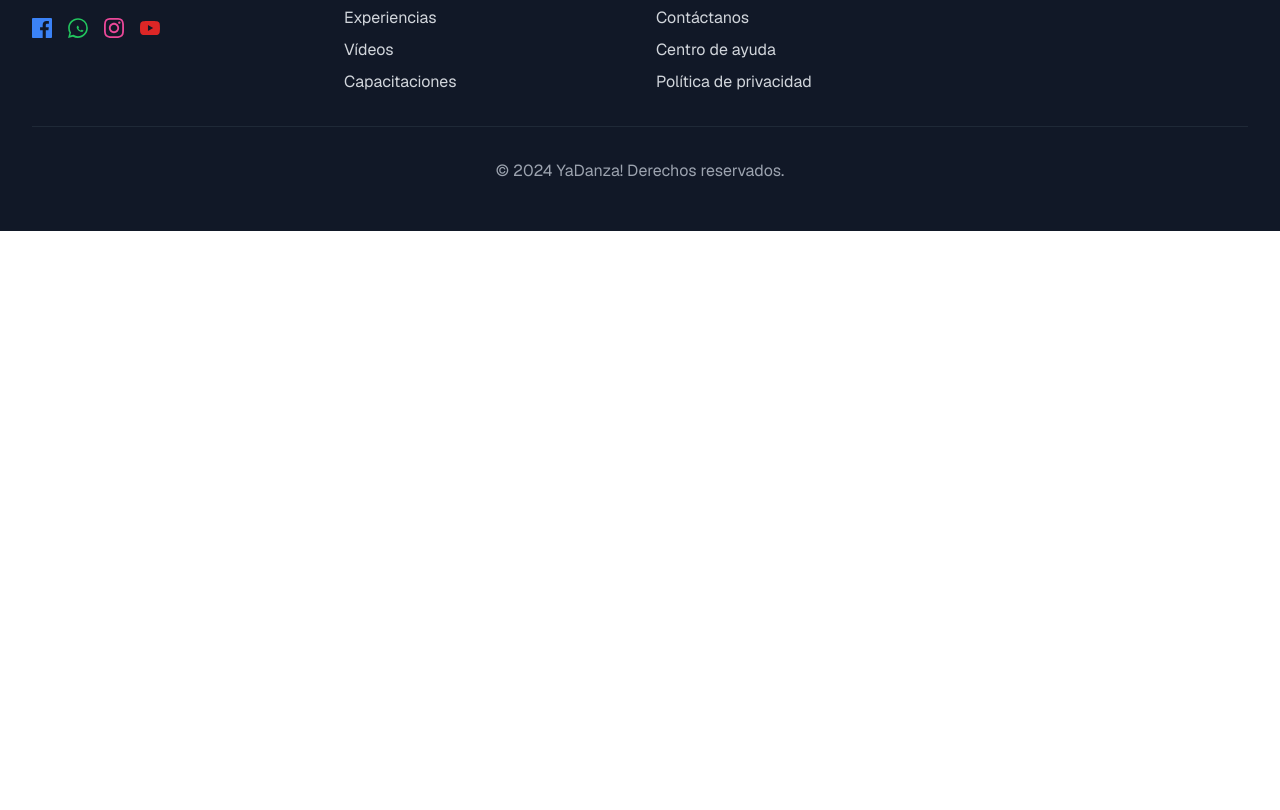
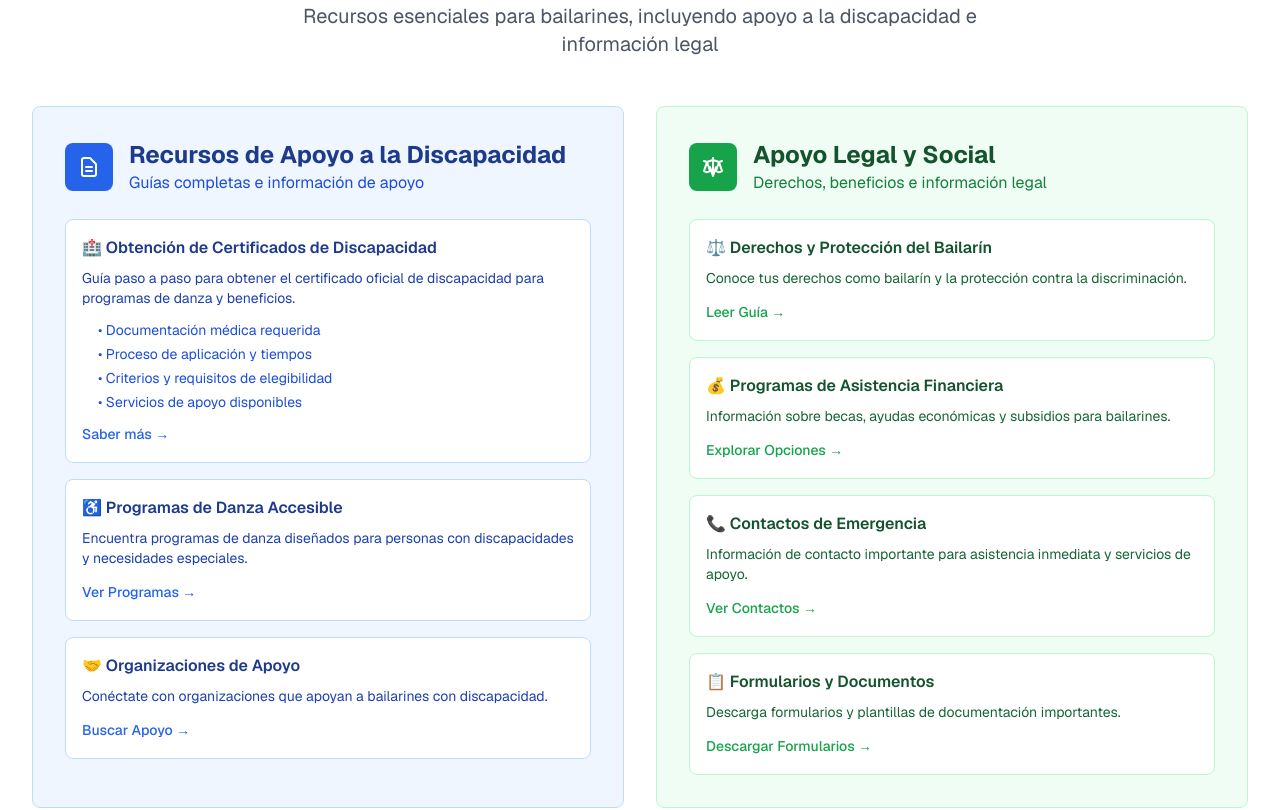
Before and after one commit to JEMata16/DesampaInclusivo, a Next.js app: page / in a window 1280 px wide. Shown: the part 1678-2488 px from the top of the page. Before the commit the page ends 1909 px from the top, so only its background shows below. Built offline with nearby package versions, Linux system fonts and the light colour scheme; no server answers.

Commit message:
Add: Recursos e informacion

```diff
--- a/src/app/page.tsx
+++ b/src/app/page.tsx
@@ -6,6 +6,7 @@ import AuthOptionsButtons from "../components/AuthOptions";
 import Navbar from "~/components/Navbar";
 import Footer from "~/components/Footer";
 import { useUser } from "@clerk/nextjs";
+import Resources from "~/components/Resources";
 
 
 
@@ -171,6 +172,7 @@ export default function HomePage() {
           </div>
         </div>
       </section>
+      <Resources />
       <Footer />
 
     </>
--- /dev/null
+++ b/src/components/Resources.tsx
@@ -0,0 +1,180 @@
+export default function Resources() {
+  return (
+    <section id="recursos" className="py-16 bg-white">
+      <div className="max-w-7xl mx-auto px-4 sm:px-6 lg:px-8">
+        {/* Encabezado */}
+        <div className="text-center mb-12">
+          <h2 className="text-3xl md:text-4xl font-bold text-gray-900 mb-4">
+            Recursos e Información
+          </h2>
+          <p className="text-xl text-gray-600 max-w-3xl mx-auto">
+            Recursos esenciales para bailarines, incluyendo apoyo a la
+            discapacidad e información legal
+          </p>
+        </div>
+
+        {/* Categorías de recursos */}
+        <div className="grid grid-cols-1 md:grid-cols-2 gap-8">
+          {/* Recursos para Discapacidad */}
+          <div className="bg-blue-50 border border-blue-200 rounded-lg p-8">
+            <div className="flex items-center mb-6">
+              <div className="bg-blue-600 text-white p-3 rounded-lg mr-4">
+                <svg
+                  className="w-6 h-6"
+                  fill="none"
+                  stroke="currentColor"
+                  viewBox="0 0 24 24"
+                >
+                  <path
+                    strokeLinecap="round"
+                    strokeLinejoin="round"
+                    strokeWidth="2"
+                    d="M9 12h6m-6 4h6m2 5H7a2 2 0 01-2-2V5a2 2 0 012-2h5.586a1 1 0 01.707.293l5.414 5.414a1 1 0 01.293.707V19a2 2 0 01-2 2z"
+                  />
+                </svg>
+              </div>
+              <div>
+                <h3 className="text-2xl font-bold text-blue-900">
+                  Recursos de Apoyo a la Discapacidad
+                </h3>
+                <p className="text-blue-700">
+                  Guías completas e información de apoyo
+                </p>
+              </div>
+            </div>
+
+            <div className="space-y-4">
+              <div className="bg-white rounded-lg p-4 border border-blue-200">
+                <h4 className="font-semibold text-blue-900 mb-2">
+                  🏥 Obtención de Certificados de Discapacidad
+                </h4>
+                <p className="text-blue-800 text-sm mb-3">
+                  Guía paso a paso para obtener el certificado oficial de
+                  discapacidad para programas de danza y beneficios.
+                </p>
+                <ul className="text-sm text-blue-700 space-y-1 ml-4">
+                  <li>• Documentación médica requerida</li>
+                  <li>• Proceso de aplicación y tiempos</li>
+                  <li>• Criterios y requisitos de elegibilidad</li>
+                  <li>• Servicios de apoyo disponibles</li>
+                </ul>
+                <button className="mt-3 text-blue-600 hover:text-blue-800 text-sm font-medium">
+                  Saber más →
+                </button>
+              </div>
+
+              <div className="bg-white rounded-lg p-4 border border-blue-200">
+                <h4 className="font-semibold text-blue-900 mb-2">
+                  ♿ Programas de Danza Accesible
+                </h4>
+                <p className="text-blue-800 text-sm mb-3">
+                  Encuentra programas de danza diseñados para personas con
+                  discapacidades y necesidades especiales.
+                </p>
+                <button className="text-blue-600 hover:text-blue-800 text-sm font-medium">
+                  Ver Programas →
+                </button>
+              </div>
+
+              <div className="bg-white rounded-lg p-4 border border-blue-200">
+                <h4 className="font-semibold text-blue-900 mb-2">
+                  🤝 Organizaciones de Apoyo
+                </h4>
+                <p className="text-blue-800 text-sm mb-3">
+                  Conéctate con organizaciones que apoyan a bailarines con
+                  discapacidad.
+                </p>
+                <button className="text-blue-600 hover:text-blue-800 text-sm font-medium">
+                  Buscar Apoyo →
+                </button>
+              </div>
+            </div>
+          </div>
+
+          {/* Recursos Legales y Sociales */}
+          <div className="bg-green-50 border border-green-200 rounded-lg p-8">
+            <div className="flex items-center mb-6">
+              <div className="bg-green-600 text-white p-3 rounded-lg mr-4">
+                <svg
+                  className="w-6 h-6"
+                  fill="none"
+                  stroke="currentColor"
+                  viewBox="0 0 24 24"
+                >
+                  <path
+                    strokeLinecap="round"
+                    strokeLinejoin="round"
+                    strokeWidth="2"
+                    d="M3 6l3 1m0 0l-3 9a5.002 5.002 0 006.001 0M6 7l3 9M6 7l6-2m6 2l3-1m-3 1l-3 9a5.002 5.002 0 006.001 0M18 7l3 9m-3-9l-6-2m0-2v2m0 16V5m0 16l-3-9m3 9l3-9"
+                  />
+                </svg>
+              </div>
+              <div>
+                <h3 className="text-2xl font-bold text-green-900">
+                  Apoyo Legal y Social
+                </h3>
+                <p className="text-green-700">
+                  Derechos, beneficios e información legal
+                </p>
+              </div>
+            </div>
+
+            <div className="space-y-4">
+              <div className="bg-white rounded-lg p-4 border border-green-200">
+                <h4 className="font-semibold text-green-900 mb-2">
+                  ⚖️ Derechos y Protección del Bailarín
+                </h4>
+                <p className="text-green-800 text-sm mb-3">
+                  Conoce tus derechos como bailarín y la protección contra la
+                  discriminación.
+                </p>
+                <button className="text-green-600 hover:text-green-800 text-sm font-medium">
+                  Leer Guía →
+                </button>
+              </div>
+
+              <div className="bg-white rounded-lg p-4 border border-green-200">
+                <h4 className="font-semibold text-green-900 mb-2">
+                  💰 Programas de Asistencia Financiera
+                </h4>
+                <p className="text-green-800 text-sm mb-3">
+                  Información sobre becas, ayudas económicas y subsidios para
+                  bailarines.
+                </p>
+                <button className="text-green-600 hover:text-green-800 text-sm font-medium">
+                  Explorar Opciones →
+                </button>
+              </div>
+
+              <div className="bg-white rounded-lg p-4 border border-green-200">
+                <h4 className="font-semibold text-green-900 mb-2">
+                  📞 Contactos de Emergencia
+                </h4>
+                <p className="text-green-800 text-sm mb-3">
+                  Información de contacto importante para asistencia inmediata y
+                  servicios de apoyo.
+                </p>
+                <button className="text-green-600 hover:text-green-800 text-sm font-medium">
+                  Ver Contactos →
+                </button>
+              </div>
+
+              <div className="bg-white rounded-lg p-4 border border-green-200">
+                <h4 className="font-semibold text-green-900 mb-2">
+                  📋 Formularios y Documentos
+                </h4>
+                <p className="text-green-800 text-sm mb-3">
+                  Descarga formularios y plantillas de documentación
+                  importantes.
+                </p>
+                <button className="text-green-600 hover:text-green-800 text-sm font-medium">
+                  Descargar Formularios →
+                </button>
+              </div>
+            </div>
+          </div>
+        </div>
+      </div>
+    </section>
+  );
+}
```
